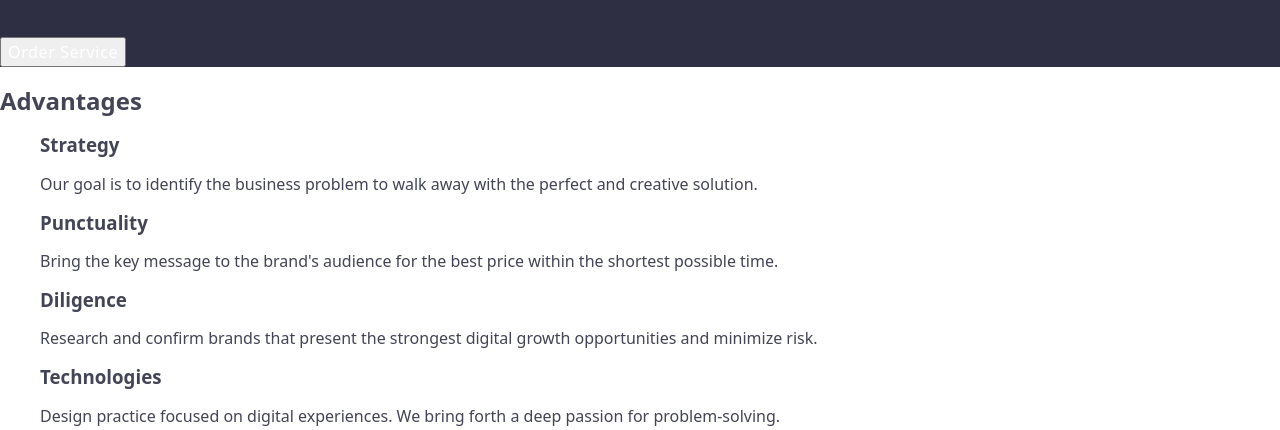
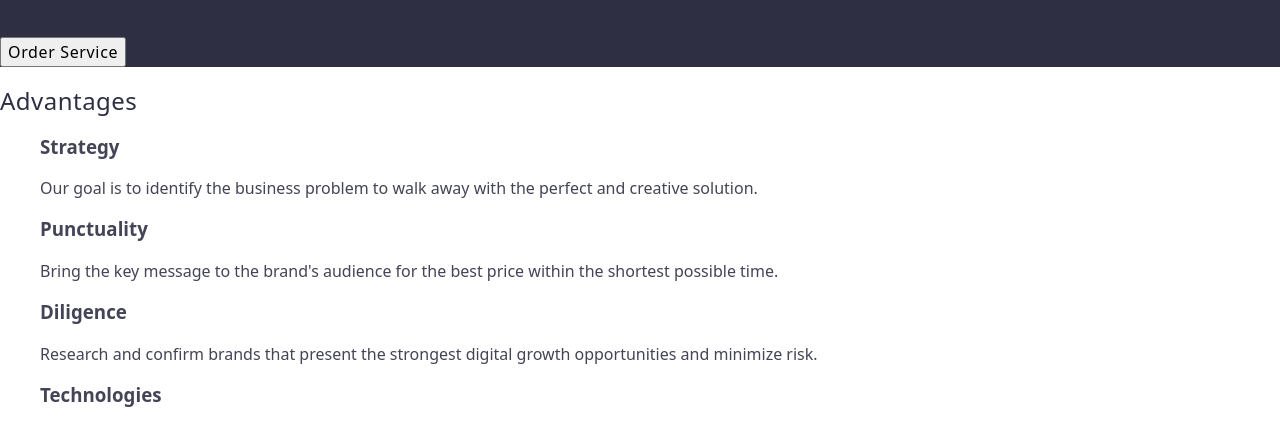
Before and after one commit to LobanovSK/goit-markup-hw-02, a plain HTML site: page index.html in a window 1280 px wide. Shown: the part 289-719 px from the top of the page. Drawn offline with nearby package versions, Linux system fonts and the light colour scheme.

Commit message:
add section2 styles

```diff
--- a/css/styles.css
+++ b/css/styles.css
@@ -56,20 +56,21 @@ a {
 .contacts-link:focus {
   color: #404bbf;
 }
-.--section1-- {
+.--section-one-- {
   background-color: #2e2f42;
 }
-.title1 {
+.title-one {
   font-size: 56px;
   line-height: 1.07;
   text-align: center;
   letter-spacing: 0.02em;
   color: #ffffff;
 }
-.button-section1 {
+.button-section-one {
   font-weight: 500;
   line-height: 1.5;
   letter-spacing: 0.04em;
+  background-color: #4D5AE5
   color: #ffffff;
   cursor: pointer;
 }
@@ -77,3 +78,14 @@ a {
 .button-section1:focus {
   background-color: #404bbf;
 }
+.title-two{
+  font-weight: 500;
+  font-size: 20;
+  line-height: 1.2;
+  letter-spacing: 0.02em;
+  color:#2e2f42;
+}
+.text-advantages{
+  line-height: 1.5;
+  letter-spacing: 0.02;
+}
--- a/index.html
+++ b/index.html
@@ -52,38 +52,38 @@
     </header>
     <main>
       <!--section1-->
-      <section class="--section1--">
-        <h1 class="title1">Effective Solutions for Your Business</h1>
-        <button class="button-section1" type="button">Order Service</button>
+      <section class="--section-one--">
+        <h1 class="title-one">Effective Solutions for Your Business</h1>
+        <button class="button-section-one" type="button">Order Service</button>
       </section>
       <!--section2-->
       <section>
-        <h2>Advantages</h2>
+        <h2 class="title-two">Advantages</h2>
         <ul>
           <li>
             <h3>Strategy</h3>
-            <p>
+            <p class="text-advantages">
               Our goal is to identify the business problem to walk away with the
               perfect and creative solution.
             </p>
           </li>
           <li>
             <h3>Punctuality</h3>
-            <p>
+            <p class="text-advantages">
               Bring the key message to the brand's audience for the best price
               within the shortest possible time.
             </p>
           </li>
           <li>
             <h3>Diligence</h3>
-            <p>
+            <p class="text-advantages">
               Research and confirm brands that present the strongest digital
               growth opportunities and minimize risk.
             </p>
           </li>
           <li>
             <h3>Technologies</h3>
-            <p>
+            <p class="text-advantages">
               Design practice focused on digital experiences. We bring forth a
               deep passion for problem-solving.
             </p>
```
